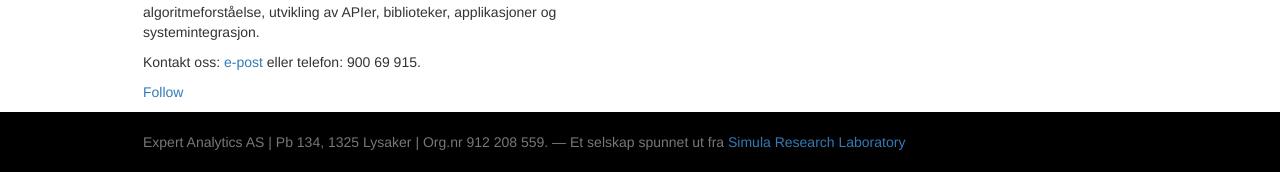
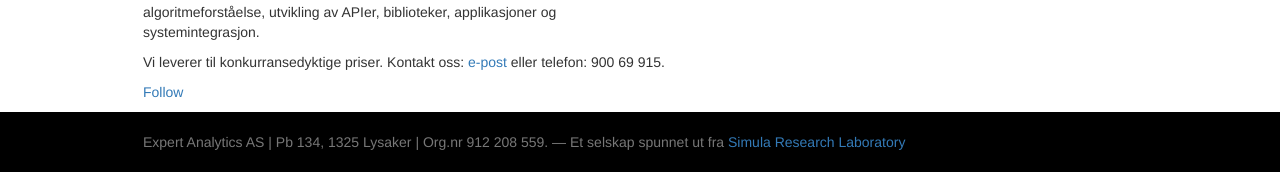
Before and after one commit to mandus/xal, a plain HTML site: page index.html in a window 1280 px wide. Shown: the part 780-952 px from the top of the page. Drawn offline with nearby package versions, Linux system fonts and the light colour scheme.

Commit message:
Trying some content

```diff
--- a/index.html
+++ b/index.html
@@ -35,7 +35,7 @@
       </div> <!-- /.container -->
 
       <div class="container">
-        <p>Kontakt oss: <a href="mailto:post@xpertanalytics.no">e-post</a> eller telefon: 900 69 915.</p>
+        <p>Vi leverer til konkurransedyktige priser. Kontakt oss: <a href="mailto:post@xpertanalytics.no">e-post</a> eller telefon: 900 69 915.</p>
         <p><a href="https://twitter.com/xpertanalytics" class="twitter-follow-button" data-show-count="false"
           data-lang="en">Follow</a> </p>
         <p><div class="fb-like" data-href="https://www.facebook.com/XpertAnalytics" data-width="500" data-show-faces="false"
```
